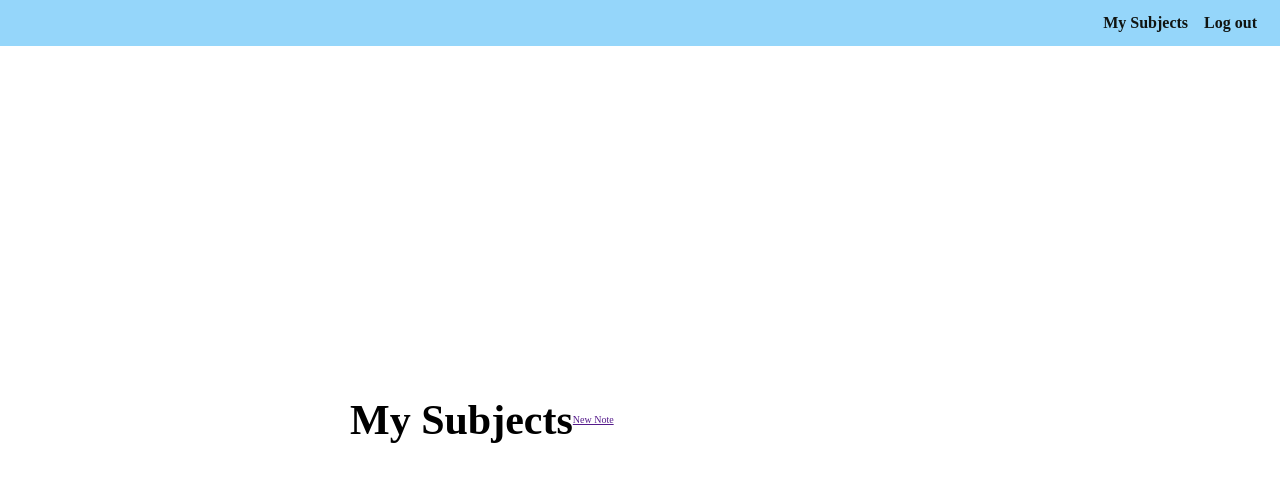
After one commit to Reizor-75/Noted, a Django app: page /subjects/ in a window 1280 px wide. The commit adds this page. Shown: the top 482 px of the page. Run offline with Django 4.2, Linux system fonts and the light colour scheme; data that the repository does not hold is empty; some web fonts are replaced.

Commit message:
create my subjects url, view, and tempalte

```diff
--- a/main_app/templates/base.html
+++ b/main_app/templates/base.html
@@ -22,8 +22,8 @@
     </div>
     <nav>
       <ul>
-        <li><a href="{% url 'note-index' %}" >My Subjects</a></li>
-        <li><a href="{% url 'note-index' %}" >Log out</a></li>
+        <li><a href="{% url 'subjects' %}" >My Subjects</a></li>
+        <li><a href="" >Log out</a></li>
       </ul>
     </nav>
   </header>
--- /dev/null
+++ b/main_app/templates/subjects.html
@@ -0,0 +1,34 @@
+{% extends "base.html" %}
+{% load static %}
+
+{% block head%}
+<link
+  rel="stylesheet"
+  type="text/css"
+  href=""
+/>
+{% endblock %}
+
+{% block content %}
+<section class="page-header">
+  <h1>My Subjects</h1>
+  <a href="">New Note</a>
+</section>
+
+<section class="card-container">
+  {% for subject in subjects %}
+    <div class="card">
+      <a href="{% url 'note-index' subject.subject %}">
+        <div class="card-content">
+          <h2 class="card-subject">
+            {{ subject.subject }}
+            <div class="edit-delete">
+              <a href="">✏️</a>
+              <a href="">🗑️</a>
+            </div>
+          </h2>
+      </a>
+    </div>
+  {% endfor %}
+</section>
+{% endblock %}
--- a/main_app/urls.py
+++ b/main_app/urls.py
@@ -3,6 +3,7 @@ from . import views
 
 urlpatterns = [
   path('', views.home, name='home'),
-  path('notes/', views.note_index, name='note-index'),
+  path('subjects/', views.note_subjects, name='subjects'),
+  path('<subject>/notes/', views.note_index, name='note-index'),
   path('notes/<int:note_id>', views.note_detail, name='note-detail'),
 ]
--- a/main_app/views.py
+++ b/main_app/views.py
@@ -5,8 +5,12 @@ from .models import Note
 def home(request):
   return render(request, 'home.html')
 
-def note_index(request):
-  notes = Note.objects.all()
+def note_subjects(request):
+  subjects = Note.objects.all().values('subject')
+  return render(request, 'subjects.html', { 'subjects': subjects })
+
+def note_index(request, subject):
+  notes = Note.objects.filter(subject=subject)
   return render(request, 'note/index.html', { 'notes': notes })
 
 def note_detail(request, note_id):
```
